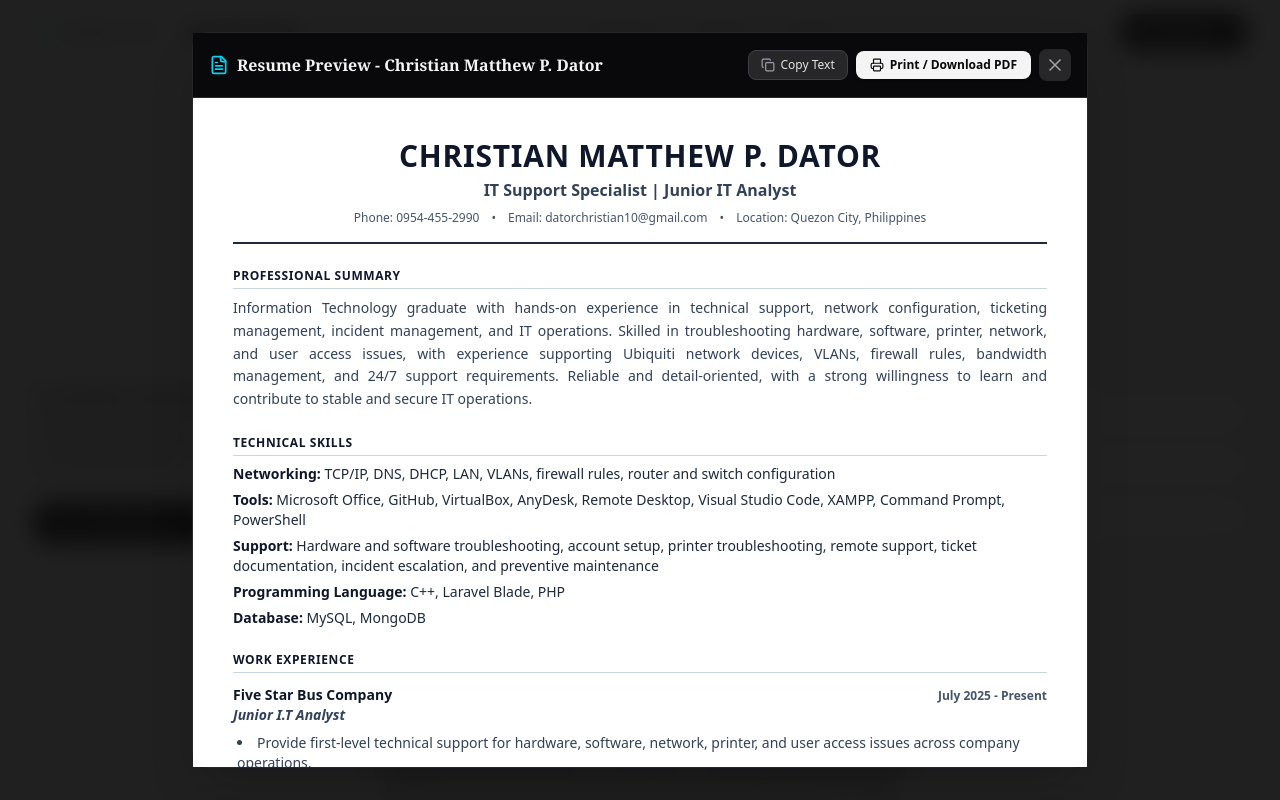
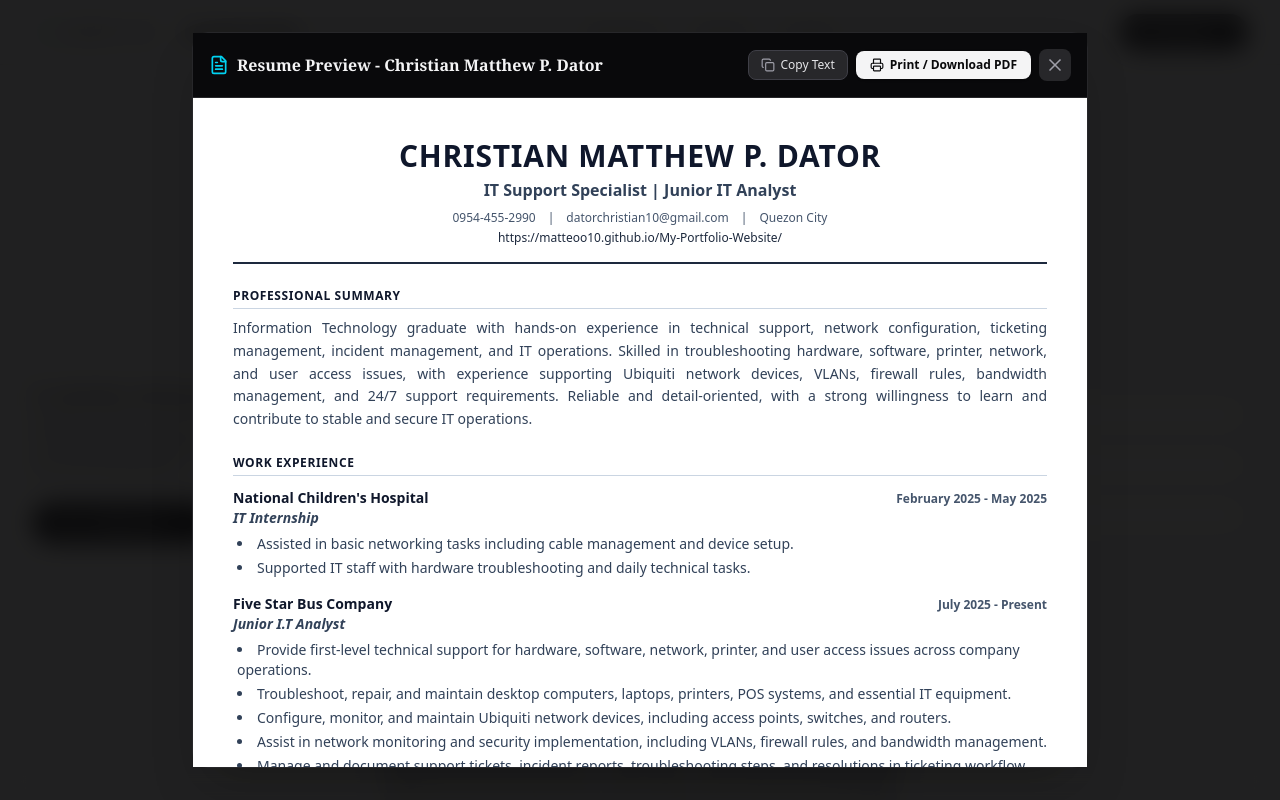
Before and after one commit to Matteoo10/My-Portfolio-Website, a React (Vite) app: page / in a window 1280 px wide. Both pictures are taken after a click on the button "Resume". Shown: the top 800 px of the page. Built offline with nearby package versions, Linux system fonts and the light colour scheme.

Commit message:
Update Resume Modal to match official document layout and content

```diff
--- a/src/components/ResumeModal.tsx
+++ b/src/components/ResumeModal.tsx
@@ -1,16 +1,11 @@
 import React, { useState } from 'react';
-import { personalInfo, workExperience, education, initialTickets } from '../data/resumeData';
+import { personalInfo, workExperience } from '../data/resumeData';
 import {
   X,
   Printer,
   Copy,
   Check,
-  Download,
-  Mail,
-  Phone,
-  MapPin,
-  FileText,
-  CheckCircle2
+  FileText
 } from 'lucide-react';
 import confetti from 'canvas-confetti';
 
@@ -33,34 +28,51 @@ export const ResumeModal: React.FC<ResumeModalProps> = ({ isOpen, onClose }) =>
     window.print();
   };
 
+  const websiteUrl = "https://matteoo10.github.io/My-Portfolio-Website/";
+
   const handleCopyText = () => {
     const textResume = `
 CHRISTIAN MATTHEW P. DATOR
 ${personalInfo.title}
-Phone: ${personalInfo.phone} | Email: ${personalInfo.email} | Location: ${personalInfo.location}
+${personalInfo.phone} | ${personalInfo.email} | ${personalInfo.location}
+${websiteUrl}
 
 PROFESSIONAL SUMMARY
 ${personalInfo.summary}
 
 WORK EXPERIENCE
 
-Junior I.T Analyst | Five Star Bus Company (July 2025 - Present)
+National Children's Hospital | February 2025 - May 2025
+IT Internship
+- Assisted in basic networking tasks including cable management and device setup.
+- Supported IT staff with hardware troubleshooting and daily technical tasks.
+
+Five Star Bus Company | July 2025 - Present
+Junior I.T Analyst
 ${workExperience[0].description.map(d => `- ${d}`).join('\n')}
 
-IT Internship | National Children's Hospital (February 2025 - May 2025)
-${workExperience[1].description.map(d => `- ${d}`).join('\n')}
-
 EDUCATION
-Bachelor of Science in Information Technology | Universidad de Manila (2021 - 2025)
+Universidad de Manila | 2021 - 2025
+Bachelor of Science in Information Technology
 Relevant Subjects: Web Development, Computer Networks, Database Management
-Capstone Project: School Cafeteria Website using PHP and MongoDB
+Capstone / Project: School Cafeteria Website using PHP and MongoDB
 
 TECHNICAL SKILLS
 - Networking: TCP/IP, DNS, DHCP, LAN, VLANs, firewall rules, router and switch configuration
 - Tools: Microsoft Office, GitHub, VirtualBox, AnyDesk, Remote Desktop, Visual Studio Code, XAMPP, Command Prompt, PowerShell
 - Support: Hardware and software troubleshooting, account setup, printer troubleshooting, remote support, ticket documentation, incident escalation, and preventive maintenance
-- Programming Languages: C++, Laravel Blade, PHP
-- Databases: MySQL, MongoDB
+- Progamming Language: C++, Laravel Blade, PHP
+- Database: MySQL, MongoDB
+
+PROJECTS
+IT Ticketing System | Five Star Bus Company
+• Developing a system for logging, categorizing, prioritizing, tracking, and documenting IT support requests and resolutions
+
+ID Management System | Five Star Bus Company
+• A web-based ID issuance and tracking platform that allows users to submit ID requests, monitor real-time processing status.
+
+School Cafeteria Web Portal | Capstone
+• Academic Capstone Project built for Universidad de Manila to streamline food ordering, inventory monitoring, and cafeteria operations.
     `.trim();
 
     navigator.clipboard.writeText(textResume);
@@ -112,22 +124,27 @@ TECHNICAL SKILLS
 
           {/* Header */}
           <div className="text-center border-b-2 border-slate-800 pb-4">
-            <h1 className="text-2xl sm:text-3xl font-extrabold text-slate-900 tracking-wide">
+            <h1 className="text-2xl sm:text-3xl font-extrabold text-slate-900 tracking-wide uppercase">
               CHRISTIAN MATTHEW P. DATOR
             </h1>
             <h2 className="text-sm sm:text-base font-bold text-slate-700 mt-1">
               IT Support Specialist | Junior IT Analyst
             </h2>
             <div className="mt-2 flex flex-wrap justify-center items-center gap-3 text-xs text-slate-600">
-              <span>Phone: {personalInfo.phone}</span>
-              <span>•</span>
-              <span>Email: {personalInfo.email}</span>
-              <span>•</span>
-              <span>Location: {personalInfo.location}</span>
+              <span>{personalInfo.phone}</span>
+              <span>|</span>
+              <span>{personalInfo.email}</span>
+              <span>|</span>
+              <span>Quezon City</span>
+            </div>
+            <div className="mt-1 text-xs text-slate-600">
+              <a href={websiteUrl} target="_blank" rel="noopener noreferrer" className="hover:underline text-slate-800 font-medium">
+                {websiteUrl}
+              </a>
             </div>
           </div>
 
-          {/* Summary */}
+          {/* Professional Summary */}
           <div>
             <h3 className="text-xs font-bold text-slate-900 uppercase tracking-wider border-b border-slate-300 pb-1 mb-2">
               PROFESSIONAL SUMMARY
@@ -137,30 +154,6 @@ TECHNICAL SKILLS
             </p>
           </div>
 
-          {/* Technical Skills */}
-          <div>
-            <h3 className="text-xs font-bold text-slate-900 uppercase tracking-wider border-b border-slate-300 pb-1 mb-2">
-              TECHNICAL SKILLS
-            </h3>
-            <div className="space-y-1.5 text-slate-800">
-              <div>
-                <strong className="text-slate-900">Networking:</strong> TCP/IP, DNS, DHCP, LAN, VLANs, firewall rules, router and switch configuration
-              </div>
-              <div>
-                <strong className="text-slate-900">Tools:</strong> Microsoft Office, GitHub, VirtualBox, AnyDesk, Remote Desktop, Visual Studio Code, XAMPP, Command Prompt, PowerShell
-              </div>
-              <div>
-                <strong className="text-slate-900">Support:</strong> Hardware and software troubleshooting, account setup, printer troubleshooting, remote support, ticket documentation, incident escalation, and preventive maintenance
-              </div>
-              <div>
-                <strong className="text-slate-900">Programming Language:</strong> C++, Laravel Blade, PHP
-              </div>
-              <div>
-                <strong className="text-slate-900">Database:</strong> MySQL, MongoDB
-              </div>
-            </div>
-          </div>
-
           {/* Work Experience */}
           <div>
             <h3 className="text-xs font-bold text-slate-900 uppercase tracking-wider border-b border-slate-300 pb-1 mb-3">
@@ -168,29 +161,28 @@ TECHNICAL SKILLS
             </h3>
 
             <div className="space-y-4">
+              {/* National Children's Hospital */}
+              <div>
+                <div className="flex justify-between items-baseline font-bold text-slate-900">
+                  <span className="text-sm">National Children's Hospital</span>
+                  <span className="text-xs text-slate-600">February 2025 - May 2025</span>
+                </div>
+                <div className="italic font-semibold text-slate-700 mb-1.5">IT Internship</div>
+                <ul className="list-disc list-inside space-y-1 text-slate-700 pl-1">
+                  <li>Assisted in basic networking tasks including cable management and device setup.</li>
+                  <li>Supported IT staff with hardware troubleshooting and daily technical tasks.</li>
+                </ul>
+              </div>
+
               {/* Five Star Bus Co */}
               <div>
                 <div className="flex justify-between items-baseline font-bold text-slate-900">
                   <span className="text-sm">Five Star Bus Company</span>
                   <span className="text-xs text-slate-600">July 2025 - Present</span>
                 </div>
-                <div className="italic font-semibold text-slate-700 mb-2">Junior I.T Analyst</div>
+                <div className="italic font-semibold text-slate-700 mb-1.5">Junior I.T Analyst</div>
                 <ul className="list-disc list-inside space-y-1 text-slate-700 pl-1">
                   {workExperience[0].description.map((bullet, i) => (
-                    <li key={i}>{bullet}</li>
-                  ))}
-                </ul>
-              </div>
-
-              {/* National Children's Hospital */}
-              <div>
-                <div className="flex justify-between items-baseline font-bold text-slate-900">
-                  <span className="text-sm">National Children's Hospital</span>
-                  <span className="text-xs text-slate-600">February 2025 - May 2025</span>
-                </div>
-                <div className="italic font-semibold text-slate-700 mb-2">IT Internship</div>
-                <ul className="list-disc list-inside space-y-1 text-slate-700 pl-1">
-                  {workExperience[1].description.map((bullet, i) => (
                     <li key={i}>{bullet}</li>
                   ))}
                 </ul>
@@ -216,17 +208,63 @@ TECHNICAL SKILLS
             </div>
           </div>
 
+          {/* Technical Skills */}
+          <div>
+            <h3 className="text-xs font-bold text-slate-900 uppercase tracking-wider border-b border-slate-300 pb-1 mb-2">
+              TECHNICAL SKILLS
+            </h3>
+            <div className="space-y-1.5 text-slate-800">
+              <div>
+                <strong className="text-slate-900">Networking:</strong> TCP/IP, DNS, DHCP, LAN, VLANs, firewall rules, router and switch configuration
+              </div>
+              <div>
+                <strong className="text-slate-900">Tools:</strong> Microsoft Office, GitHub, VirtualBox, AnyDesk, Remote Desktop, Visual Studio Code, XAMPP, Command Prompt, PowerShell
+              </div>
+              <div>
+                <strong className="text-slate-900">Support:</strong> Hardware and software troubleshooting, account setup, printer troubleshooting, remote support, ticket documentation, incident escalation, and preventive maintenance
+              </div>
+              <div>
+                <strong className="text-slate-900">Progamming Language:</strong> C++, Laravel Blade, PHP
+              </div>
+              <div>
+                <strong className="text-slate-900">Database:</strong> MySQL, MongoDB
+              </div>
+            </div>
+          </div>
+
           {/* Projects */}
           <div>
             <h3 className="text-xs font-bold text-slate-900 uppercase tracking-wider border-b border-slate-300 pb-1 mb-2">
               PROJECTS
             </h3>
-            <div className="font-bold text-slate-900">
-              IT Ticketing System <span className="font-normal italic text-slate-600">| In Progress</span>
+            <div className="space-y-3">
+              <div>
+                <div className="font-bold text-slate-900 text-sm">
+                  IT Ticketing System | Five Star Bus Company
+                </div>
+                <p className="text-slate-700 text-xs mt-0.5">
+                  • Developing a system for logging, categorizing, prioritizing, tracking, and documenting IT support requests and resolutions
+                </p>
+              </div>
+
+              <div>
+                <div className="font-bold text-slate-900 text-sm">
+                  ID Management System | Five Star Bus Company
+                </div>
+                <p className="text-slate-700 text-xs mt-0.5">
+                  A web-based ID issuance and tracking platform that allows users to submit ID requests, monitor real-time processing status.
+                </p>
+              </div>
+
+              <div>
+                <div className="font-bold text-slate-900 text-sm">
+                  School Cafeteria Web Portal | Capstone
+                </div>
+                <p className="text-slate-700 text-xs mt-0.5">
+                  • Academic Capstone Project built for Universidad de Manila to streamline food ordering, inventory monitoring, and cafeteria operations.
+                </p>
+              </div>
             </div>
-            <p className="text-slate-700 text-xs mt-1">
-              • Developing a system for logging, categorizing, prioritizing, tracking, and documenting IT support requests and resolutions
-            </p>
           </div>
 
         </div>
```
